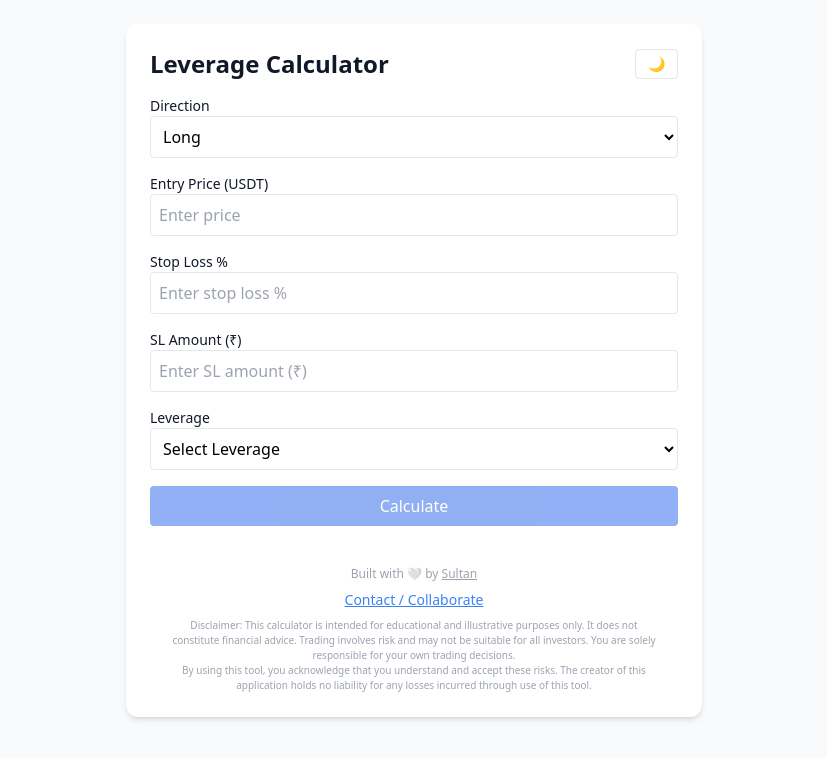
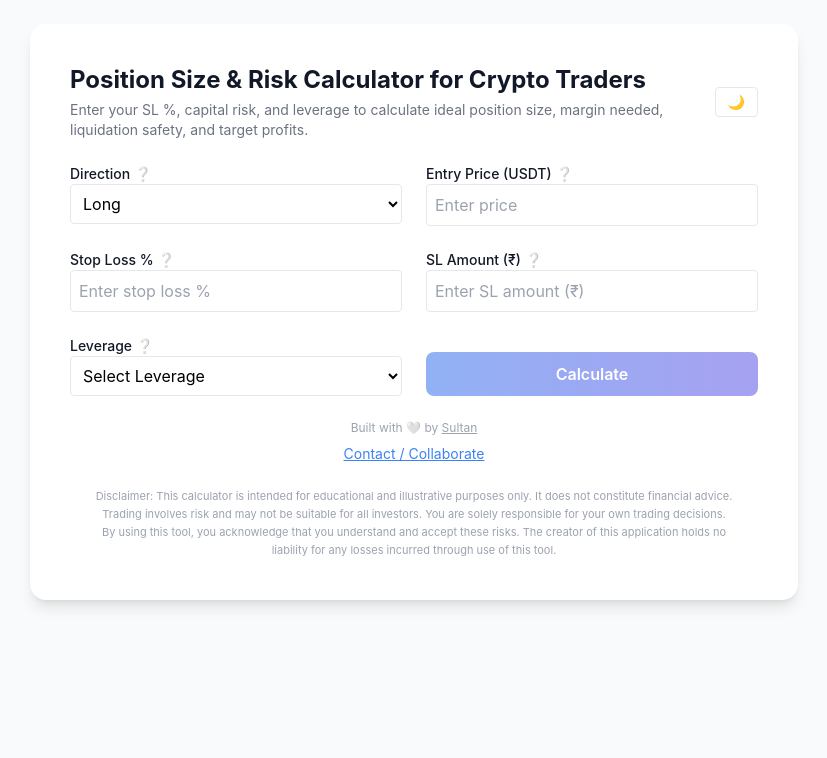
Before and after one commit to SultanisEssay/leverage-calc, a React (Create React App) app: page / in a window 1280 px wide. Shown: the top 758 px of the page, without its empty margins (226-1053 px from the left). Built offline with nearby package versions, Linux system fonts and the light colour scheme.

Commit message:
Update App.js

```diff
--- a/src/App.js
+++ b/src/App.js
@@ -27,49 +27,58 @@ export default function App() {
     }
   }, [toast]);
 
-  const isValid = entryPrice > 0 && slPercent > 0 && slAmount > 0 && leverage > 0;
+  const isValid = [entryPrice, slPercent, slAmount, leverage].every(val => val !== "" && !isNaN(val) && Number(val) > 0);
   const conversionRate = 85;
 
-  const qty = slAmount / (entryPrice * conversionRate * (slPercent / 100));
-  const notional = qty * entryPrice;
-  const margin = notional / leverage;
-  const fee = notional * 0.0008 * 2;
-  const breakEvenPercent = (fee / notional) * 100;
+  const qty = isValid ? slAmount / (entryPrice * conversionRate * (slPercent / 100)) : 0;
+  const notional = isValid ? qty * entryPrice : 0;
+  const margin = isValid ? notional / leverage : 0;
+  const fee = isValid ? notional * 0.0008 * 2 : 0;
+  const breakEvenPercent = isValid ? (fee / notional) * 100 : 0;
 
-  const slPrice =
+  const slPrice = isValid ? (
     direction === "long"
       ? entryPrice - (entryPrice * slPercent) / 100
-      : entryPrice + (entryPrice * slPercent) / 100;
+      : entryPrice + (entryPrice * slPercent) / 100
+  ) : 0;
 
-  const liqDrop = 50 / leverage;
-  const liquidation =
+  const liqDrop = isValid ? 50 / leverage : 0;
+  const liquidation = isValid ? (
     direction === "long"
       ? entryPrice - (entryPrice * liqDrop) / 100
-      : entryPrice + (entryPrice * liqDrop) / 100;
+      : entryPrice + (entryPrice * liqDrop) / 100
+  ) : 0;
 
-  const slSafe = direction === "long" ? slPrice > liquidation : slPrice < liquidation;
+  const slSafe = isValid ? (direction === "long" ? slPrice > liquidation : slPrice < liquidation) : false;
 
-  const targets = [1, 2, 3].map((r) => {
+  const targets = isValid ? [1, 2, 3].map((r) => {
     const percent = slPercent * r;
-    const price =
-      direction === "long"
+    const price = direction === "long"
       ? entryPrice + (entryPrice * percent) / 100
       : entryPrice - (entryPrice * percent) / 100;
-    return { r, percent, price };
-  });
+    const profitUSDT = (price - entryPrice) * qty * (direction === "long" ? 1 : -1);
+    const profitINR = profitUSDT * conversionRate;
+    return { r, percent, price, profitUSDT, profitINR };
+  }) : [];
 
   const results = [
+
+    { label: "Margin Required", value: `$${margin.toFixed(2)} USDT / ₹${(margin * conversionRate).toFixed(0)} INR`, color: "text-purple-500" },
+    { label: `💱 Using INR/USDT Rate`, value: `₹${conversionRate} per USDT`, color: "text-gray-500" },
+    { label: "Potential Loss (SL + Fees)", value: `$${(fee + (slAmount / conversionRate)).toFixed(2)} USDT / ₹${(fee * conversionRate + Number(slAmount)).toFixed(0)} INR`, color: "text-orange-500" },
+    { label: "Potential Loss (Maker+Maker)", value: `$${(slAmount / conversionRate + notional * 0.0002 * 2).toFixed(2)} USDT / ₹${((slAmount / conversionRate + notional * 0.0002 * 2) * conversionRate).toFixed(0)} INR`, color: "text-yellow-600" },
+    { label: "Potential Loss (Taker+Maker)", value: `$${(slAmount / conversionRate + notional * (0.0004 + 0.0002)).toFixed(2)} USDT / ₹${((slAmount / conversionRate + notional * (0.0004 + 0.0002)) * conversionRate).toFixed(0)} INR`, color: "text-yellow-600" },
+    { label: "Potential Loss (Taker+Taker)", value: `$${(slAmount / conversionRate + notional * 0.0004 * 2).toFixed(2)} USDT / ₹${((slAmount / conversionRate + notional * 0.0004 * 2) * conversionRate).toFixed(0)} INR`, color: "text-yellow-600" },
     { label: "Quantity", value: `${qty.toFixed(4)} BTC` },
     { label: "Notional", value: `$${notional.toFixed(2)} USDT` },
-    { label: "Margin Required", value: `$${margin.toFixed(2)} USDT` },
+
     { label: "SL Price", value: `${slPrice.toFixed(2)} USDT` },
     {
       label: "Liquidation Price",
-      value: `${liquidation.toFixed(2)} USDT — ${
-        slSafe ? "SL is Safe ✅" : "SL below liquidation ❌"
-      }`,
+      value: `${liquidation.toFixed(2)} USDT — ${slSafe ? "SL is Safe ✅" : "❌ SL below liquidation"}`,
+      color: slSafe ? "text-green-500" : "text-red-500",
     },
-    { label: "Break-even Move", value: `${breakEvenPercent.toFixed(2)}%` },
+    { label: "Break-even Move", value: `${breakEvenPercent.toFixed(2)}%`, color: "text-blue-500" },
   ];
 
   const copyToClipboard = (text) => {
@@ -113,17 +122,24 @@ export default function App() {
         </div>
       )}
 
-      <div className={`max-w-xl mx-auto rounded-xl shadow-md p-6 transition-colors duration-300 ${darkMode ? "bg-gray-800 text-gray-100" : "bg-white text-gray-900"}`}>
+      <div className={`max-w-3xl mx-auto rounded-2xl shadow-lg p-10 transition-all duration-300 space-y-6 ${darkMode ? "bg-gray-900 text-gray-100" : "bg-white text-gray-900"}`} style={{ fontFamily: 'Inter, sans-serif' }}>
         <div className="flex justify-between items-center mb-4">
-          <h2 className="text-2xl font-bold">Leverage Calculator</h2>
+          <div>
+            <h2 className="text-2xl font-bold">Position Size & Risk Calculator for Crypto Traders</h2>
+            <p className="text-sm text-gray-500 mt-1">Enter your SL %, capital risk, and leverage to calculate ideal position size, margin needed, liquidation safety, and target profits.</p>
+          </div>
           <button onClick={() => setDarkMode(!darkMode)} className={`text-sm px-3 py-1 border rounded transition-colors ${darkMode ? "hover:bg-gray-700" : "hover:bg-gray-200"}`}>
             {darkMode ? "☀️" : "🌙"}
           </button>
         </div>
 
-        <div className="space-y-4">
+
+
+        <div className="grid md:grid-cols-2 gap-6 mt-8">
   <label className="block">
-            <span className="block text-sm font-medium">Direction</span>
+    <span className="block text-sm font-medium">Direction
+      <span className="ml-1 text-gray-400 cursor-help" title="Whether you're buying (long) or selling (short) the asset.">❔</span>
+    </span>
     <select className={inputClass} value={direction} onChange={(e) => setDirection(e.target.value)}>
       <option value="long">Long</option>
       <option value="short">Short</option>
@@ -131,23 +147,31 @@ export default function App() {
   </label>
 
   <label className="block">
-            <span className="block text-sm font-medium">Entry Price (USDT)</span>
-            <input className={inputClass} type="number" placeholder="Enter price" value={entryPrice} onChange={(e) => setEntryPrice(Number(e.target.value))} />
+    <span className="block text-sm font-medium">Entry Price (USDT)
+      <span className="ml-1 text-gray-400 cursor-help" title="The price at which you plan to enter the trade.">❔</span>
+    </span>
+    <input className={inputClass} type="number" placeholder="Enter price" value={entryPrice} onChange={(e) => setEntryPrice(e.target.value !== "" ? Number(e.target.value) : "")} />
   </label>
 
   <label className="block">
-            <span className="block text-sm font-medium">Stop Loss %</span>
-            <input className={inputClass} type="number" placeholder="Enter stop loss %" value={slPercent} onChange={(e) => setSlPercent(Number(e.target.value))} />
+    <span className="block text-sm font-medium">Stop Loss %
+      <span className="ml-1 text-gray-400 cursor-help" title="How much % you're willing to risk on the trade.">❔</span>
+    </span>
+    <input className={inputClass} type="number" placeholder="Enter stop loss %" value={slPercent} onChange={(e) => setSlPercent(e.target.value !== "" ? Number(e.target.value) : "")} />
   </label>
 
   <label className="block">
-            <span className="block text-sm font-medium">SL Amount (₹)</span>
-            <input className={inputClass} type="number" placeholder="Enter SL amount (₹)" value={slAmount} onChange={(e) => setSlAmount(Number(e.target.value))} />
+    <span className="block text-sm font-medium">SL Amount (₹)
+      <span className="ml-1 text-gray-400 cursor-help" title="Your total loss in INR if SL hits.">❔</span>
+    </span>
+    <input className={inputClass} type="number" placeholder="Enter SL amount (₹)" value={slAmount} onChange={(e) => setSlAmount(e.target.value !== "" ? Number(e.target.value) : "")} />
   </label>
 
   <label className="block">
-            <span className="block text-sm font-medium">Leverage</span>
-            <select className={inputClass} value={leverage} onChange={(e) => setLeverage(Number(e.target.value))}>
+    <span className="block text-sm font-medium">Leverage
+      <span className="ml-1 text-gray-400 cursor-help" title="Leverage multiplies your position size but increases risk.">❔</span>
+    </span>
+    <select className={inputClass} value={leverage} onChange={(e) => setLeverage(e.target.value !== "" ? Number(e.target.value) : "")}>
       <option value="" disabled hidden>Select Leverage</option>
       {[...Array(21)].map((_, i) => i * 50).filter((v) => v > 0).map((val) => (
         <option key={val} value={val}>{val}x</option>
@@ -155,19 +179,20 @@ export default function App() {
     </select>
   </label>
 
-          <button onClick={() => setCalculated(true)} disabled={!isValid} className="w-full mt-2 bg-blue-600 hover:bg-blue-700 text-white py-2 px-4 rounded disabled:opacity-50">
+  <button onClick={() => setCalculated(true)} disabled={!isValid} className="w-full mt-4 bg-gradient-to-r from-blue-600 to-indigo-600 hover:from-blue-700 hover:to-indigo-700 text-white font-semibold py-2 px-4 rounded-lg disabled:opacity-50">
     Calculate
   </button>
 </div>
 
+        {/* Results Display */}
         {calculated && isValid && (
-          <div className={`mt-6 p-4 rounded border ${darkMode ? "bg-gray-700 border-gray-600" : "bg-gray-100 border-gray-300"}`}>
+          <div className={`mt-10 p-6 rounded-2xl border text-base shadow-md tracking-wide ${darkMode ? "bg-gray-800 border-gray-600" : "bg-gray-50 border-gray-300"}`}>
             <div className="flex justify-between items-center">
               <h3 className="text-xl font-semibold">Results</h3>
               <button onClick={copyAllResults} className="text-xs text-blue-400 hover:text-blue-600">Copy All</button>
             </div>
             {results.map((r) => (
-              <div key={r.label} className="flex justify-between items-center">
+              <div key={r.label} className={`flex justify-between items-center py-3 border-b border-dashed border-gray-500/20 text-sm ${r.color || ''}`}>
                 <p><strong>{r.label}:</strong> {r.value}</p>
                 <button onClick={() => copyToClipboard(r.value)} className="text-xs text-blue-400 hover:text-blue-600">Copy</button>
               </div>
@@ -176,13 +201,16 @@ export default function App() {
               <p className="font-semibold mb-1">Target Prices:</p>
               <ul className="list-disc list-inside">
   {targets.map((t) => (
-                  <li key={t.r}>{t.r}:1 → {t.price.toFixed(2)} USDT ({t.percent.toFixed(2)}%)</li>
+    <li key={t.r}>
+      {t.r}:1 → {t.price.toFixed(2)} USDT ({t.percent.toFixed(2)}%) — Profit: ${t.profitUSDT.toFixed(2)} / ₹{t.profitINR.toFixed(0)}
+    </li>
   ))}
 </ul>
             </div>
           </div>
         )}
 
+        {/* Footer */}
         <footer className="text-xs text-center text-gray-400 mt-10">
           <p>
             Built with 🤍 by <a href="https://www.instagram.com/_imsultan?igsh=Y2hnYzJ5N2VuNTdj&utm_source=qr" target="_blank" rel="noopener noreferrer" className="underline hover:text-blue-300">Sultan</a>
@@ -194,6 +222,7 @@ export default function App() {
           </div>
         </footer>
 
+        {/* Contact Form */}
         {showContactForm && (
           <div className={`mt-6 max-w-xl mx-auto p-4 rounded shadow transition-colors duration-300 ${darkMode ? 'bg-gray-800 text-white' : 'bg-gray-100 text-black'}`}>
             <h3 className="text-lg font-semibold text-center mb-2">Reach Out / Collaborate</h3>
@@ -209,9 +238,12 @@ export default function App() {
           </div>
         )}
 
-        <div className="mt-2 text-center text-[10px] text-gray-400 px-4">
-          Disclaimer: This calculator is intended for educational and illustrative purposes only. It does not constitute financial advice. Trading involves risk and may not be suitable for all investors. You are solely responsible for your own trading decisions.
-          <br />
+        {/* Liquidation Info */}
+
+
+        {/* Disclaimer */}
+        <div className="mt-8 text-center text-[11px] text-gray-400 px-4 leading-relaxed">
+          Disclaimer: This calculator is intended for educational and illustrative purposes only. It does not constitute financial advice. Trading involves risk and may not be suitable for all investors. You are solely responsible for your own trading decisions.<br />
           By using this tool, you acknowledge that you understand and accept these risks. The creator of this application holds no liability for any losses incurred through use of this tool.
         </div>
       </div>
```
Lines whose indentation alone changed are shown as unchanged.
